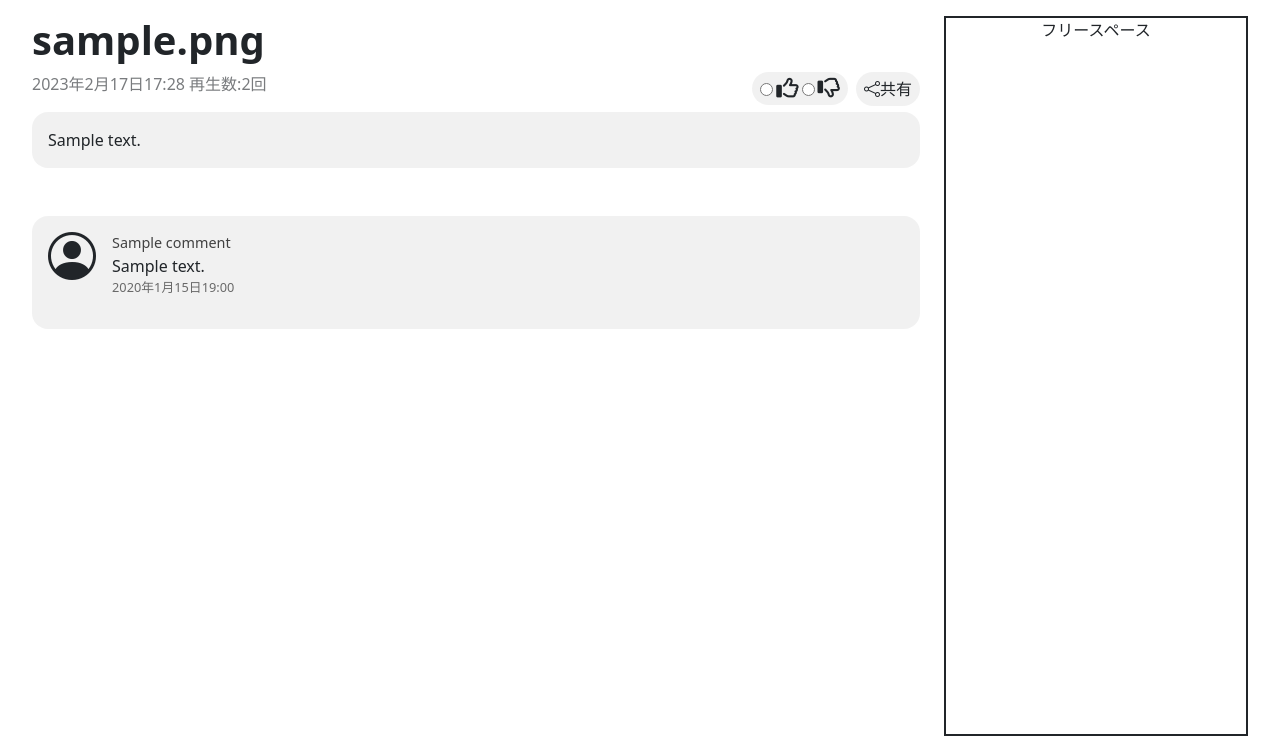
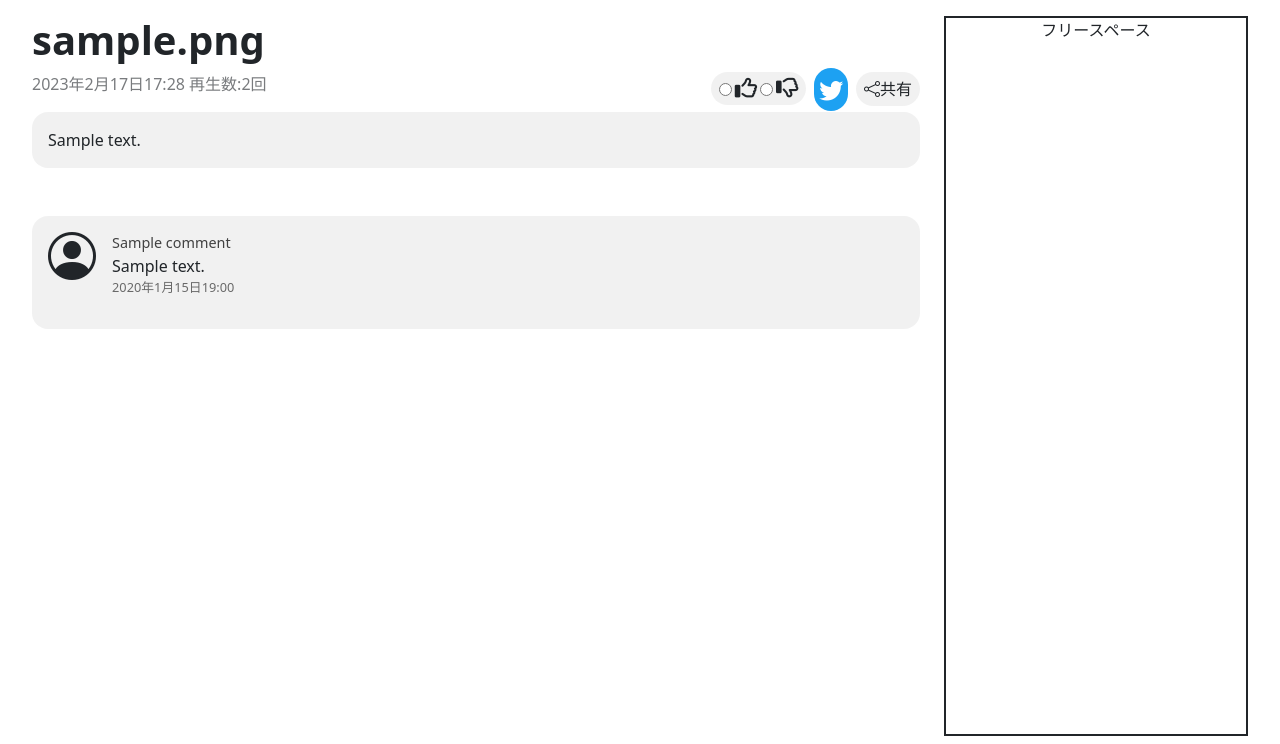
Before and after one commit to shi0n0/FileSendApp, a Django app: page /1 in a window 1280 px wide. Shown: the part 56-800 px from the top of the page. Run offline with Django 4.2, Linux system fonts and the light colour scheme; tables that the repository leaves empty hold one stand-in row (values such as "Sample post"); some libraries are stand-ins or nearby versions.

Commit message:
Twitterボタン追加、軽微な修正

```diff
--- a/core/static/bootstrap_fix.css
+++ b/core/static/bootstrap_fix.css
@@ -184,6 +184,15 @@ main{
   position: absolute;
   position: relative;
 }
+
+.twitter-icon{
+  font-size: 1.5rem;
+  background-color: #1DA1F2;
+  color: white;
+  padding: 0.3rem;
+  border-radius: 99rem;
+  margin-right: 0.5rem;
+}
 .description{
   font-size:1rem;
   background-color: #ecececb3;
--- a/core/templates/core/detail.html
+++ b/core/templates/core/detail.html
@@ -40,14 +40,25 @@
                 <i class="fa-regular fa-thumbs-down fa-2x"></i>
               </label>
             </div>
+            <a href="https://twitter.com/share?
+            url={{ request.build_absolute_uri }}/&
+            text=あなたの隠れ家:KAKUREGA"
+            rel="nofollow"
+            target="_blank"
+            >
+            <i class="bi bi-twitter twitter-icon"></i>
+          </a>
 
-            <div class="detail-child"><i class="bi bi-share"></i>共有</div>
+            <div class="detail-child">
+              <i class="bi bi-share"></i>共有</div>
           </div>
         </div>
       </div>
       <div class="description">
         <p class="m-0">{{ detail.description }}</p>
       </div>
+
+
 
       <div class="comment-field">
       {% for comment in comments %}
```
Also changed, not shown: 2 other files.
